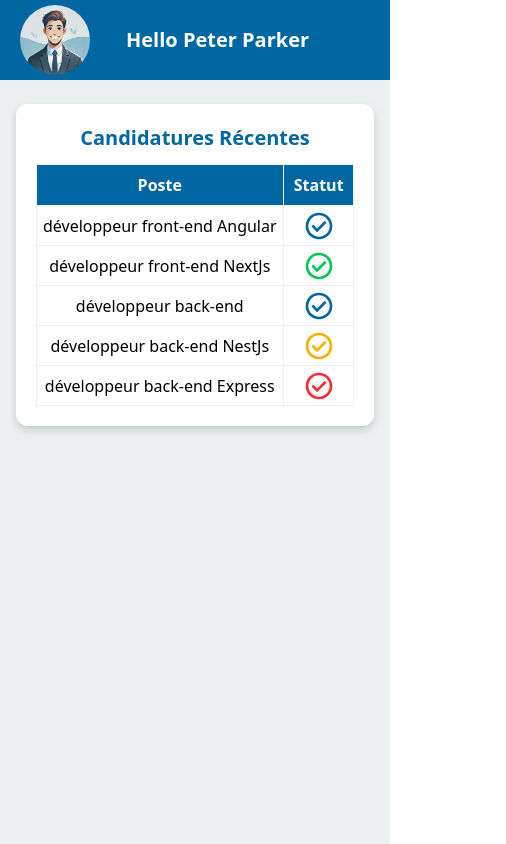
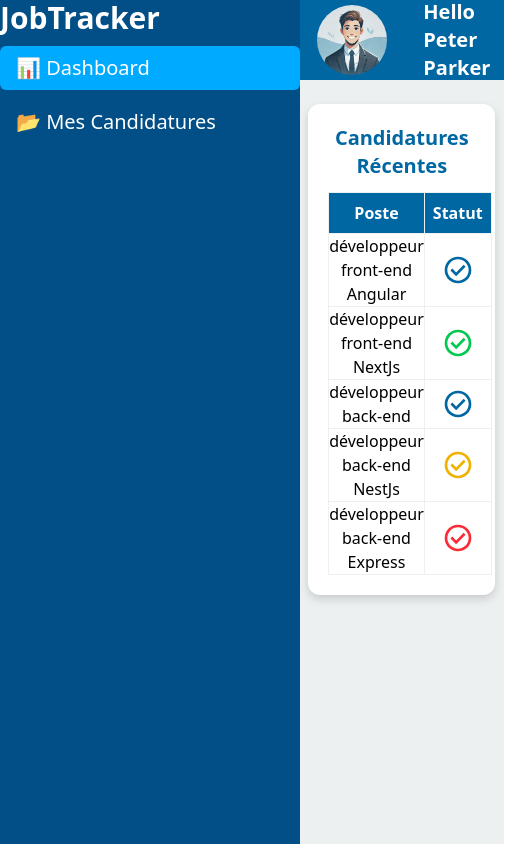
Before and after one commit to kyoshiroDev/JobTracker-app, an Angular app: page / in a window 390 px wide. Shown: the whole page, 506 px wide, since content can reach past the window. Built offline with nearby package versions, Linux system fonts and the light colour scheme.

Commit message:
test app avec menu on mobile

```diff
--- a/src/app/shareds/components/sidebar/sidebar.component.ts
+++ b/src/app/shareds/components/sidebar/sidebar.component.ts
@@ -7,7 +7,7 @@ import { Router, RouterLink, RouterLinkActive } from '@angular/router';
   imports: [RouterLink, RouterLinkActive,],
   template: `
   <div class="side-bar">
-    <h1 class="mt-8 text-3xl">JobTracker</h1>
+    <h1 class="text-3xl">JobTracker</h1>
     <ul>
       @for(menu of sidebar(); track menu.id){
         <li class="side-li" routerLinkActive="active-link" [routerLinkActiveOptions]="{ exact: true}">
--- a/src/styles.css
+++ b/src/styles.css
@@ -16,8 +16,8 @@
 
 /* Side Bar */
 .side-bar {
-  @apply bg-JobTracker-side min-h-screen w-[300px]
-  hidden
+  @apply bg-JobTracker-side min-h-dvh w-[300px]
+
   2xl:flex
   flex-col
   gap-8
```
